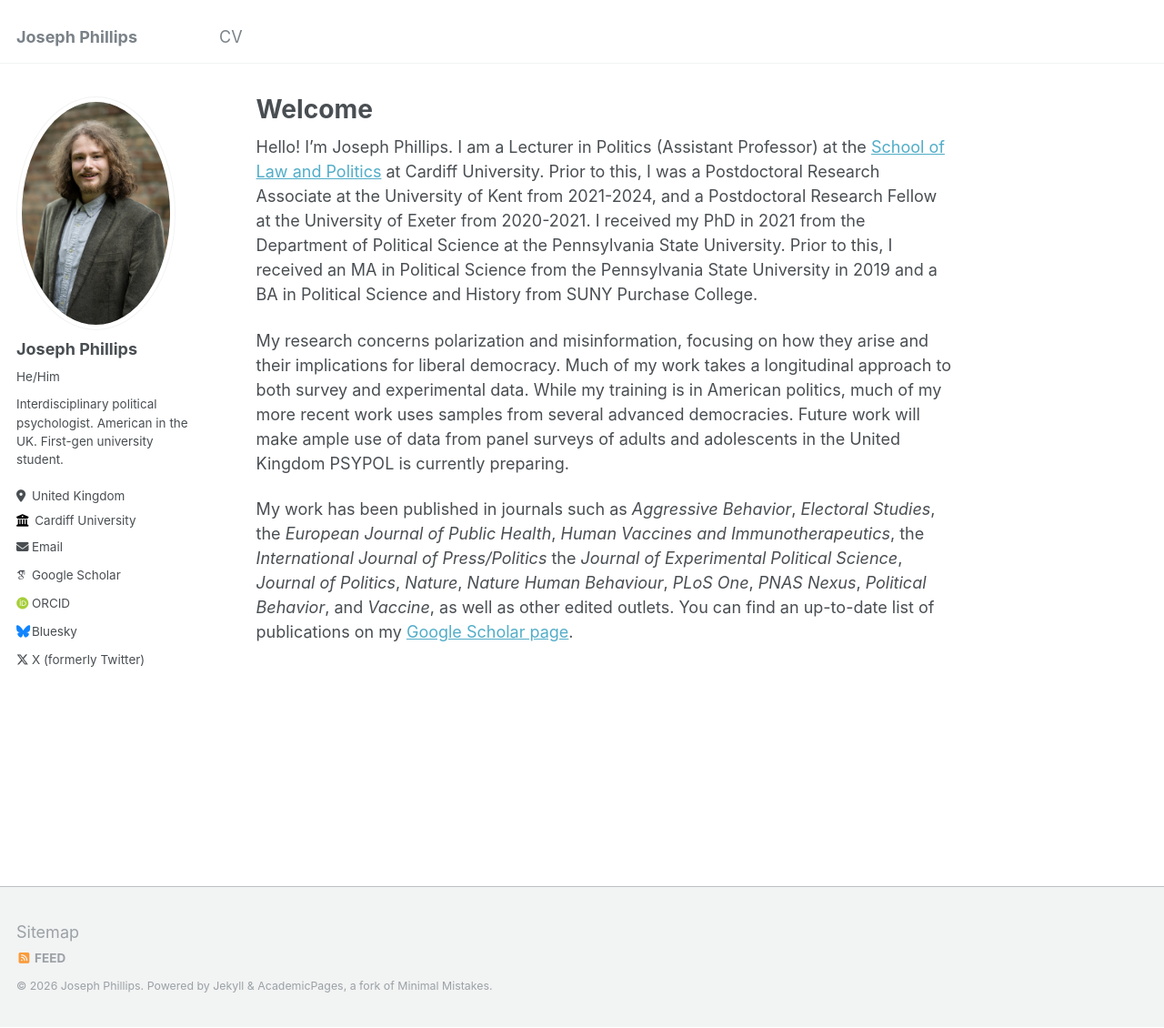
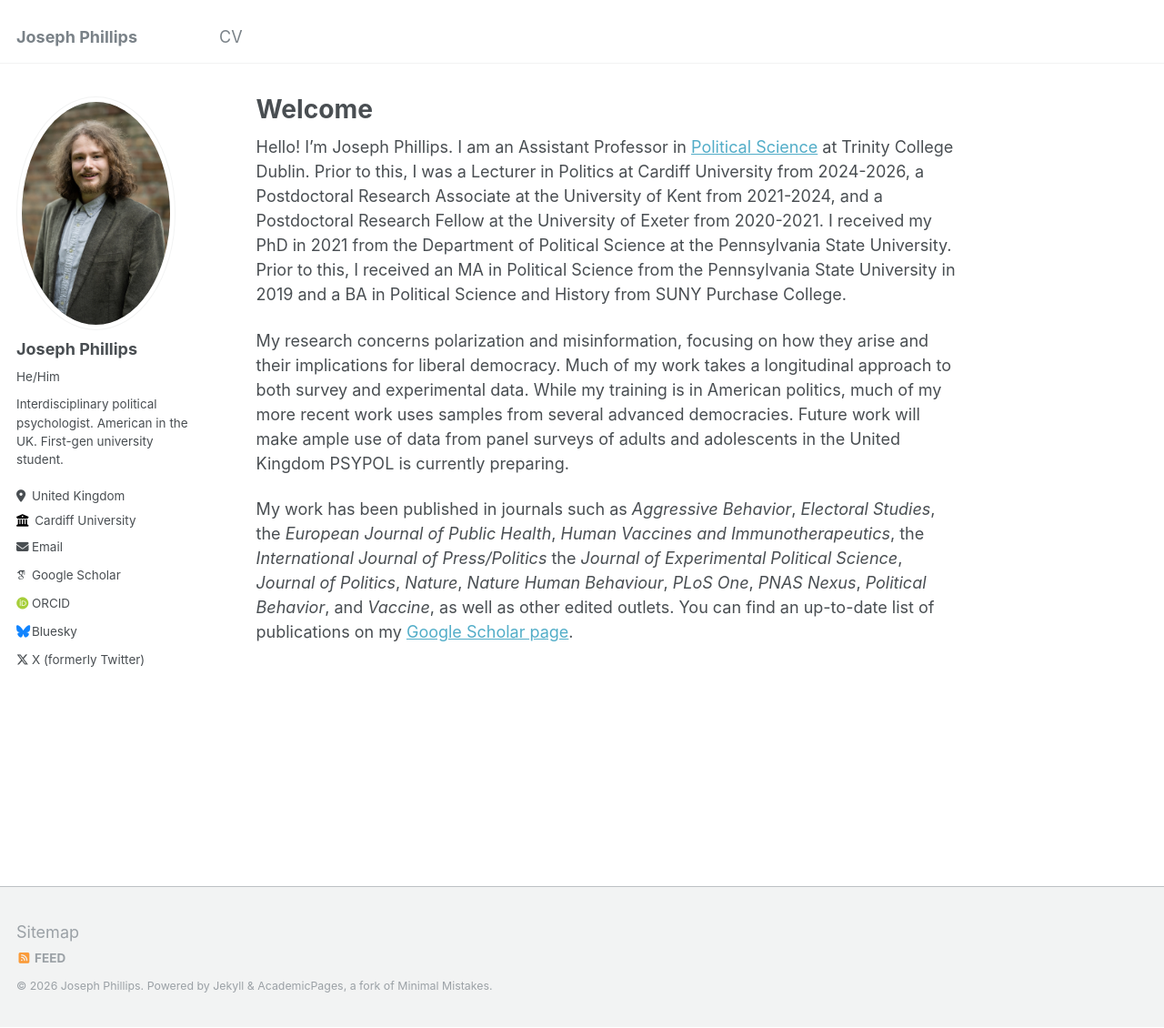
Before and after one commit to polpsychjoe/polpsychjoe.github.io, a Jekyll site: the page built from _pages/about.md, in a window 1280 px wide and 1130 px high. Shown: the whole window at 91% size. Built offline with Jekyll 4.4.1, drawn with Linux system fonts in a browser that asks for light colours; some web fonts are replaced.

Commit message:
Update about.md

```diff
--- a/_pages/about.md
+++ b/_pages/about.md
@@ -7,7 +7,7 @@ redirect_from:
   - /about.html
 ---
 
-Hello! I'm Joseph Phillips. I am a Lecturer in Politics (Assistant Professor) at the [School of Law and Politics](https://www.cardiff.ac.uk/law-politics) at Cardiff University. Prior to this, I was a Postdoctoral Research Associate at the University of Kent from 2021-2024, and a Postdoctoral Research Fellow at the University of Exeter from 2020-2021. I received my PhD in 2021 from the Department of Political Science at the Pennsylvania State University. Prior to this, I received an MA in Political Science from the Pennsylvania State University in 2019 and a BA in Political Science and History from SUNY Purchase College.
+Hello! I'm Joseph Phillips. I am an Assistant Professor in [Political Science](https://www.tcd.ie/political-science/) at Trinity College Dublin. Prior to this, I was a Lecturer in Politics at Cardiff University from 2024-2026, a Postdoctoral Research Associate at the University of Kent from 2021-2024, and a Postdoctoral Research Fellow at the University of Exeter from 2020-2021. I received my PhD in 2021 from the Department of Political Science at the Pennsylvania State University. Prior to this, I received an MA in Political Science from the Pennsylvania State University in 2019 and a BA in Political Science and History from SUNY Purchase College.
 
 My research concerns polarization and misinformation, focusing on how they arise and their implications for liberal democracy. Much of my work takes a longitudinal approach to both survey and experimental data. While my training is in American politics, much of my more recent work uses samples from several advanced democracies. Future work will make ample use of data from panel surveys of adults and adolescents in the United Kingdom PSYPOL is currently preparing.
 
```
